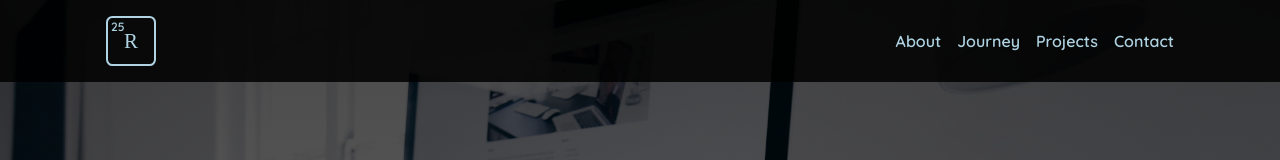
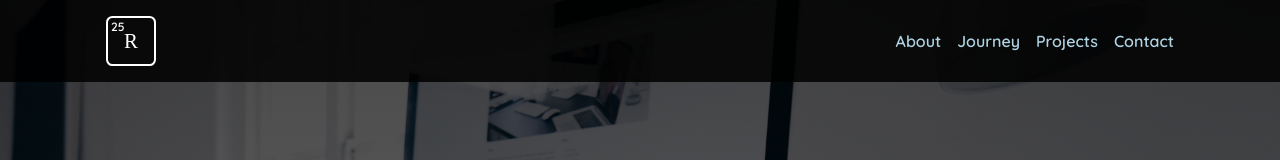
Before and after one commit to Ryhhill1998/Personal-Site, a React (Create React App) app: page / in a window 1280 px wide. In both pictures the pointer is over the element 131 px from the left and 41 px from the top of the page. Shown: the top 160 px of the page. Built offline with nearby package versions, Linux system fonts and the light colour scheme; a web font is replaced by a local one.

Commit message:
added hover colour changes to nav links

```diff
--- a/src/App.css
+++ b/src/App.css
@@ -1,4 +1,4 @@
-/* HEADER AND NAV */
+/* HEADER */
 header {
   padding: 1em 0;
   position: fixed;
@@ -23,6 +23,12 @@ nav {
   width: 50px;
   height: 50px;
   color: var(--secondary-theme);
+  cursor: pointer;
+}
+
+header .logo:hover {
+  color: white;
+  border-color: white;
 }
 
 .logo .number {
@@ -48,6 +54,10 @@ nav {
   color: var(--secondary-theme);
   font-weight: 600;
   cursor: pointer;
+}
+
+.nav-links li:hover {
+  color: white;
 }
 
 /* MAIN */
```
